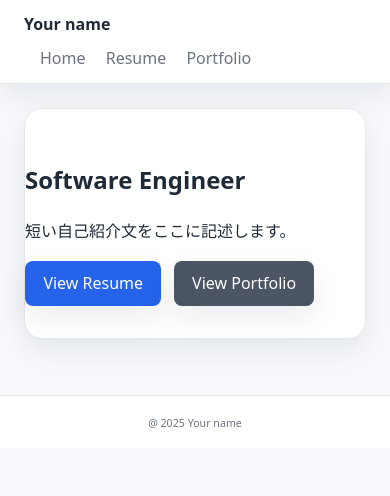
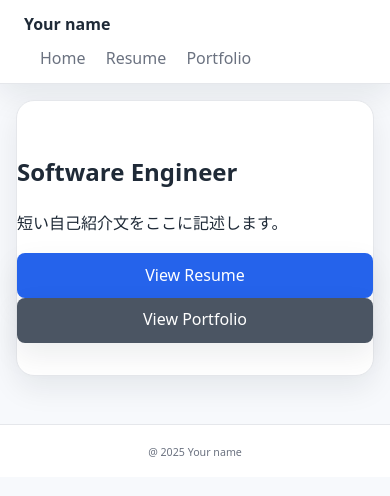
Before and after one commit to ksk-aiko/ResumeWebsite, a plain HTML site: page public/index.html in a window 390 px wide. Drawn offline with Linux system fonts and the light colour scheme.

Commit message:
Improve the styling, adjust the padding of the main content and sections, and set the button width to 100%.

```diff
--- a/public/assets/style.css
+++ b/public/assets/style.css
@@ -178,4 +178,14 @@ section h2 {
   nav {
     margin-top: 0.5rem;
   }
+  main {
+    padding: 1rem;
+  }
+  section {
+    padding: 1.25rem;
+  }
+  .btn {
+    width: 100%;
+    justify-content: center;
+  }
 }
```
